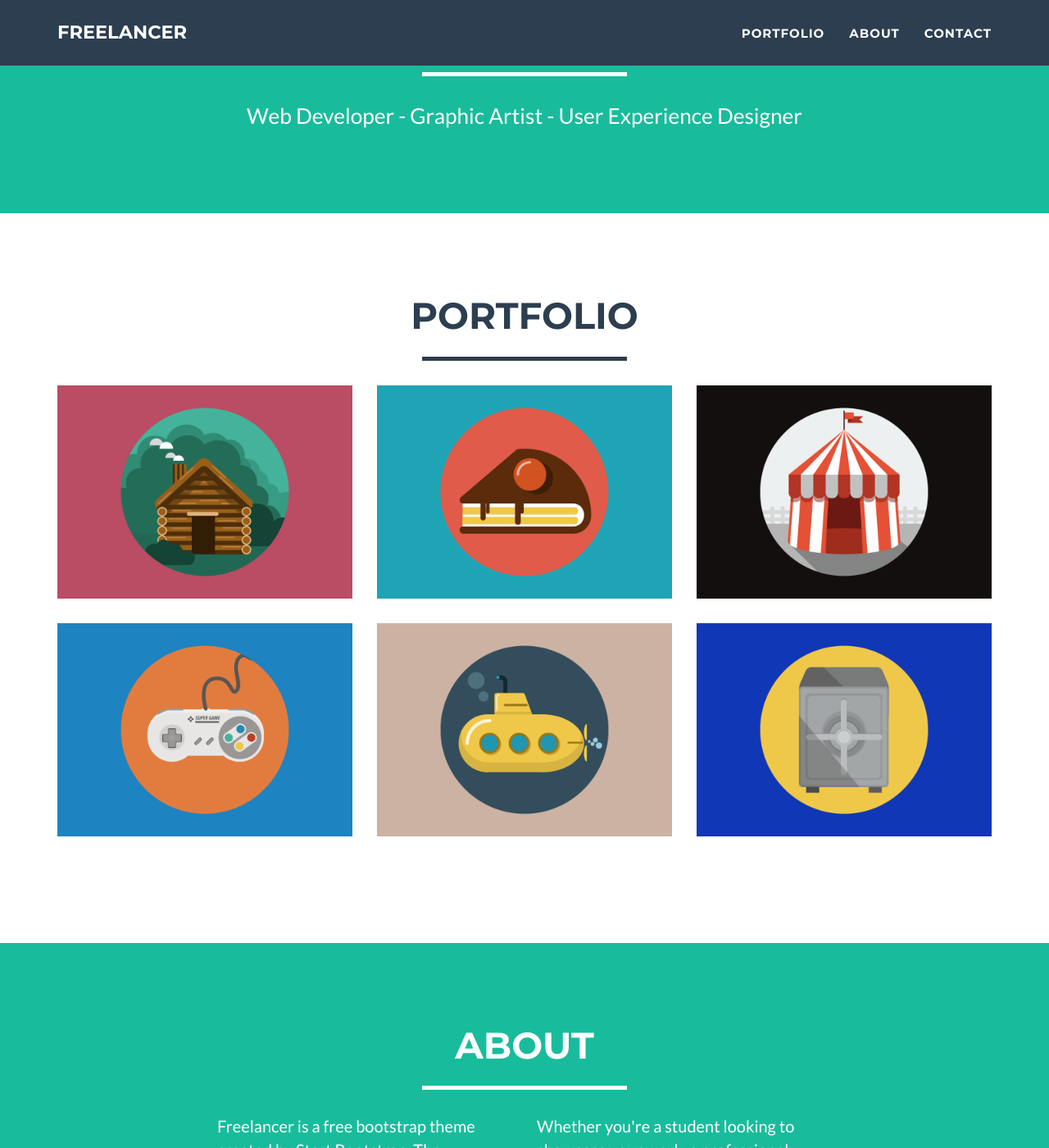
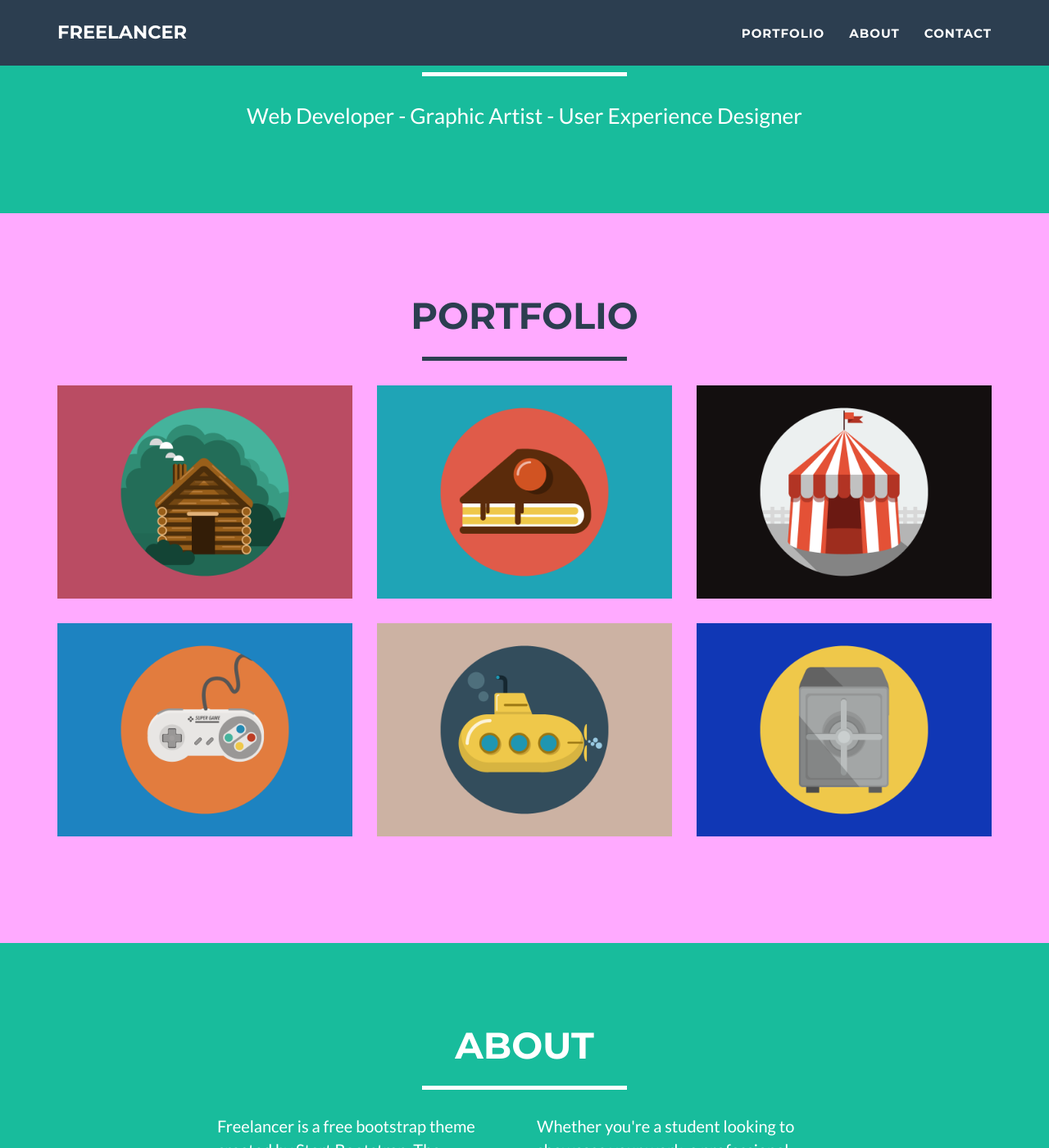
Before and after one commit to mqzcbz/freelance-git-theme, a Jekyll site: the page built from index.html, in a window 1280 px wide and 1400 px high, scrolled down 515 px. Shown: the whole window at 82% size. Built offline with Jekyll 4.4.1, drawn with Linux system fonts in a browser that asks for light colours.

Commit message:
Update main.css

```diff
--- a/_includes/css/main.css
+++ b/_includes/css/main.css
@@ -6,6 +6,7 @@
 
 body {
     overflow-x: hidden;
+    background: #faf;
 }
 
 p {
```
